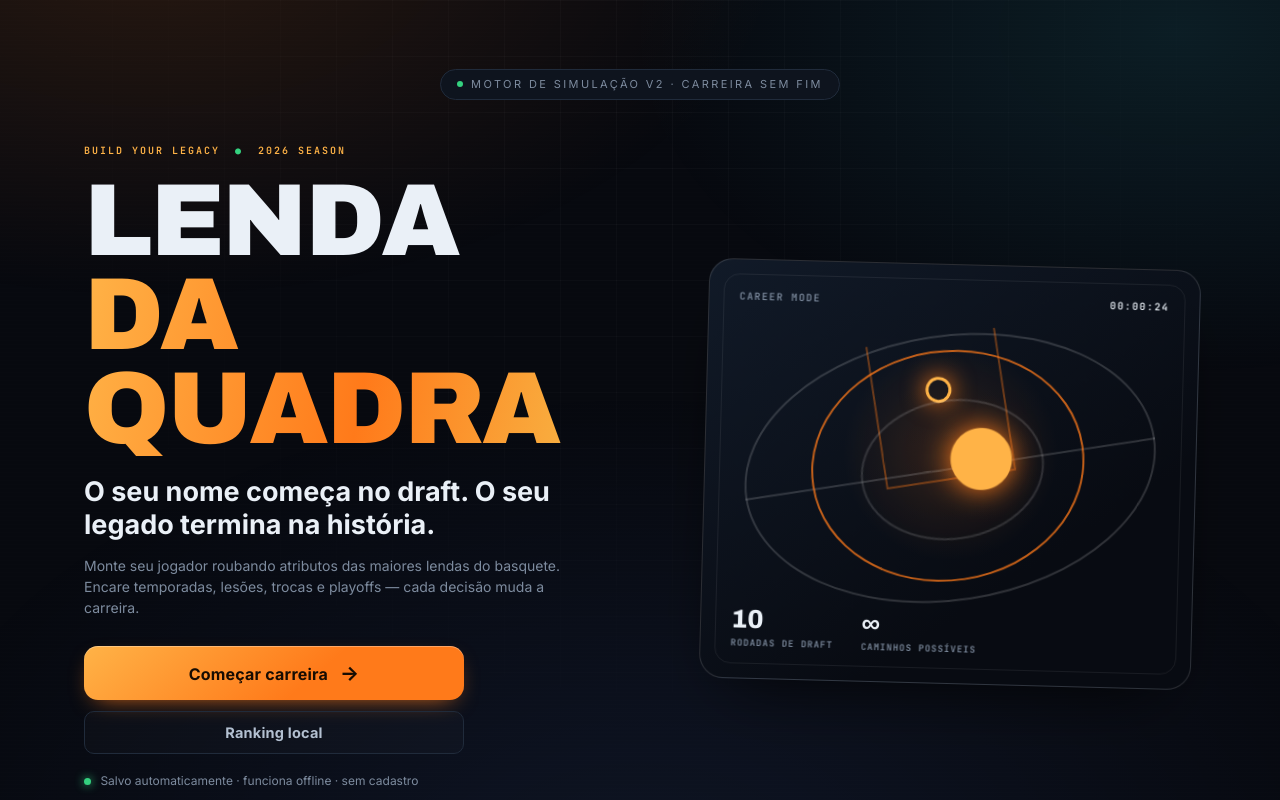
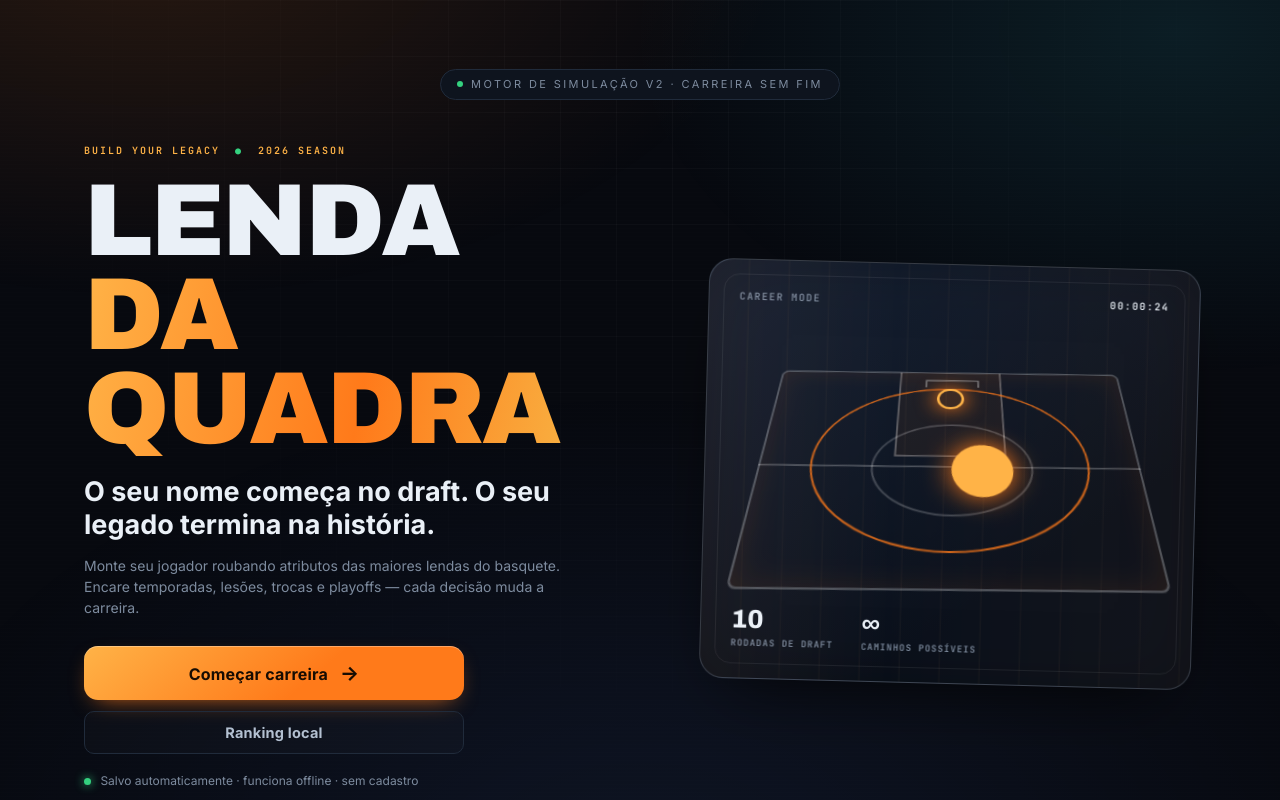
Before and after one commit to jpedrojope-blip/basketball-legends, a plain HTML site: page index.html in a window 1280 px wide. Shown: the top 800 px of the page. Drawn offline with Linux system fonts and the light colour scheme.

Commit message:
Redesign basketball court hero

```diff
--- a/css/style.css
+++ b/css/style.css
@@ -336,17 +336,19 @@ a { color: var(--accent); }
 .hero-copy .menu-actions { margin: 0; max-width: 380px; }
 .hero-copy .menu-footnote { margin-top: 18px; }
 .status-live { display: inline-block; width: 7px; height: 7px; margin-right: 6px; border-radius: 50%; background: var(--green); box-shadow: 0 0 10px var(--green); }
-.hero-stage { min-height: 420px; position: relative; overflow: hidden; border: 1px solid var(--border-strong); border-radius: 24px; background: radial-gradient(circle at 50% 45%, rgba(255,122,26,.16), transparent 32%), linear-gradient(145deg, #111a28, #080b12 70%); box-shadow: 0 28px 70px -30px rgba(0,0,0,.9); transform: rotate(1.5deg); }
+.hero-stage { min-height: 420px; position: relative; overflow: hidden; border: 1px solid rgba(255,255,255,.18); border-radius: 24px; background: linear-gradient(145deg, #172235, #0a101b 70%); box-shadow: 0 28px 70px -30px rgba(0,0,0,.9), inset 0 0 70px rgba(0,0,0,.25); transform: rotate(1.5deg); }
 .hero-stage::before { content: ""; position: absolute; inset: 14px; border: 1px solid rgba(255,255,255,.07); border-radius: 16px; }
+.hero-stage::after { content: ""; position: absolute; inset: 0; opacity: .28; background: repeating-linear-gradient(90deg, transparent 0 38px, rgba(255,180,92,.12) 39px 40px), linear-gradient(90deg, rgba(255,142,37,.18), transparent 38%, rgba(255,142,37,.12)); mix-blend-mode: screen; pointer-events: none; }
 .hero-stage-label { position: absolute; top: 30px; left: 30px; right: 30px; display: flex; justify-content: space-between; color: var(--muted); font: 700 10px var(--font-mono); letter-spacing: 1.4px; }
 .hero-stage-label strong { color: var(--text); }
-.court-lines { position: absolute; inset: 70px 38px 82px; border: 2px solid rgba(255,255,255,.16); border-radius: 50%; transform: rotate(-10deg); }
-.court-lines::before { content: ""; position: absolute; left: -2px; right: -2px; top: 50%; border-top: 2px solid rgba(255,255,255,.16); }
-.court-lines::after { content: ""; position: absolute; width: 44%; height: 52%; left: 28%; top: 24%; border: 2px solid rgba(255,255,255,.14); border-radius: 50%; }
-.court-key { position: absolute; width: 32%; height: 55%; left: 34%; top: -1px; border: 2px solid var(--accent-line); border-top: 0; }
-.court-arc { position: absolute; width: 67%; height: 88%; left: 16%; top: 5%; border: 2px solid var(--accent); border-radius: 50%; opacity: .75; }
-.court-ring { position: absolute; width: 26px; height: 26px; left: calc(50% - 13px); top: 15%; border: 3px solid var(--accent-2); border-radius: 50%; box-shadow: 0 0 25px var(--accent); }
-.court-ball { position: absolute; left: 51%; top: 39%; color: var(--accent-2); font-size: 82px; line-height: 1; text-shadow: 0 0 28px var(--accent); animation: floatBall 3.5s ease-in-out infinite; }
+.court-lines { position: absolute; inset: 72px 54px 88px; border: 2px solid rgba(255,255,255,.27); border-radius: 8px; transform: perspective(500px) rotateX(34deg) rotateZ(-1deg); box-shadow: inset 0 0 30px rgba(255,122,26,.1); z-index: 1; }
+.court-lines::before { content: ""; position: absolute; left: -2px; right: -2px; top: 50%; border-top: 2px solid rgba(255,255,255,.25); }
+.court-lines::after { content: ""; position: absolute; width: 42%; height: 42%; left: 29%; top: 29%; border: 2px solid rgba(255,255,255,.22); border-radius: 50%; }
+.court-key { position: absolute; width: 30%; height: 46%; left: 35%; top: -1px; border: 2px solid rgba(255,255,255,.28); border-top: 0; background: rgba(255,122,26,.06); }
+.court-arc { position: absolute; width: 74%; height: 78%; left: 13%; top: 9%; border: 2px solid var(--accent); border-radius: 50%; opacity: .8; }
+.court-ring { position: absolute; width: 30px; height: 30px; left: calc(50% - 15px); top: 9%; border: 3px solid var(--accent-2); border-radius: 50%; box-shadow: 0 0 25px var(--accent); background: rgba(255,122,26,.12); }
+.court-ring::after { content: ""; position: absolute; width: 56px; height: 9px; left: -16px; top: -16px; border: 2px solid rgba(255,255,255,.35); border-bottom: 0; }
+.court-ball { position: absolute; left: 51%; top: 42%; color: var(--accent-2); font-size: 82px; line-height: 1; text-shadow: 0 0 28px var(--accent); animation: floatBall 3.5s ease-in-out infinite; z-index: 2; }
 @keyframes floatBall { 50% { transform: translate(-10px, -16px) rotate(12deg); } }
 .hero-stage-stats { position: absolute; bottom: 28px; left: 30px; right: 30px; display: flex; gap: 28px; }
 .hero-stage-stats div { display: grid; gap: 2px; }
```
